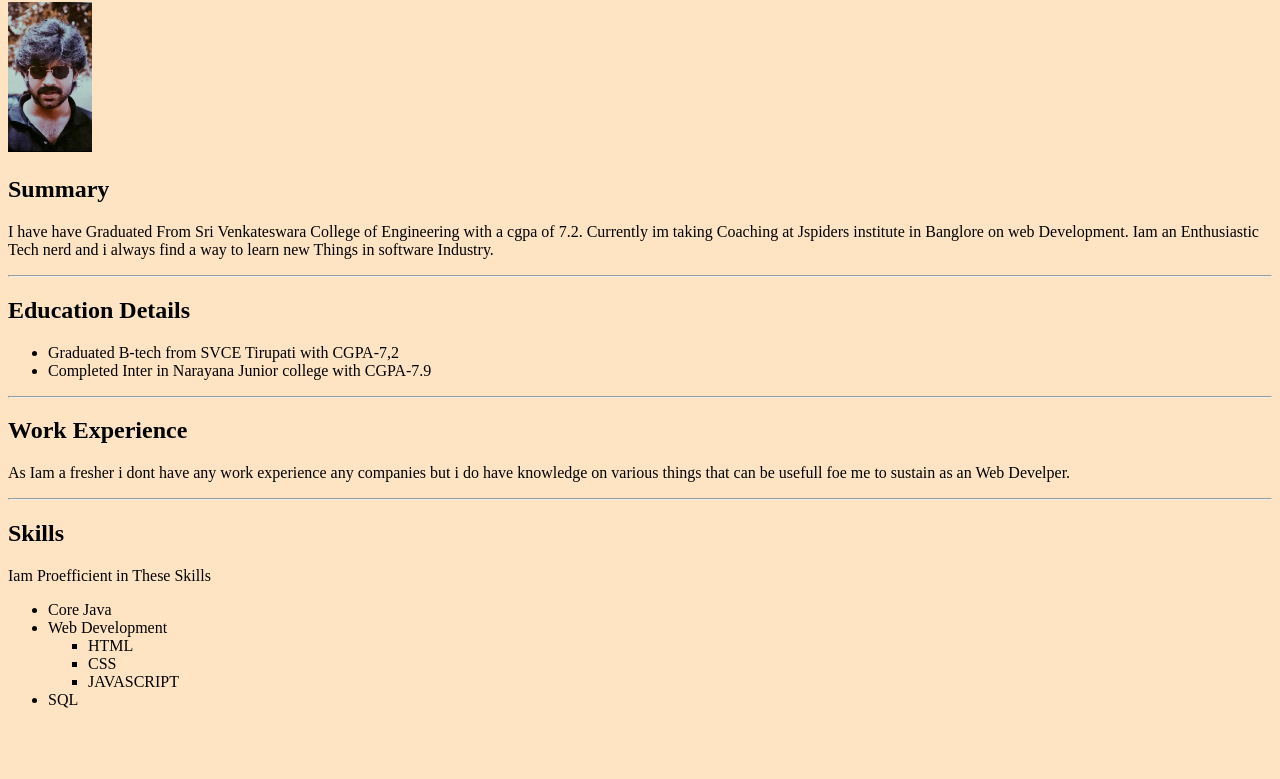
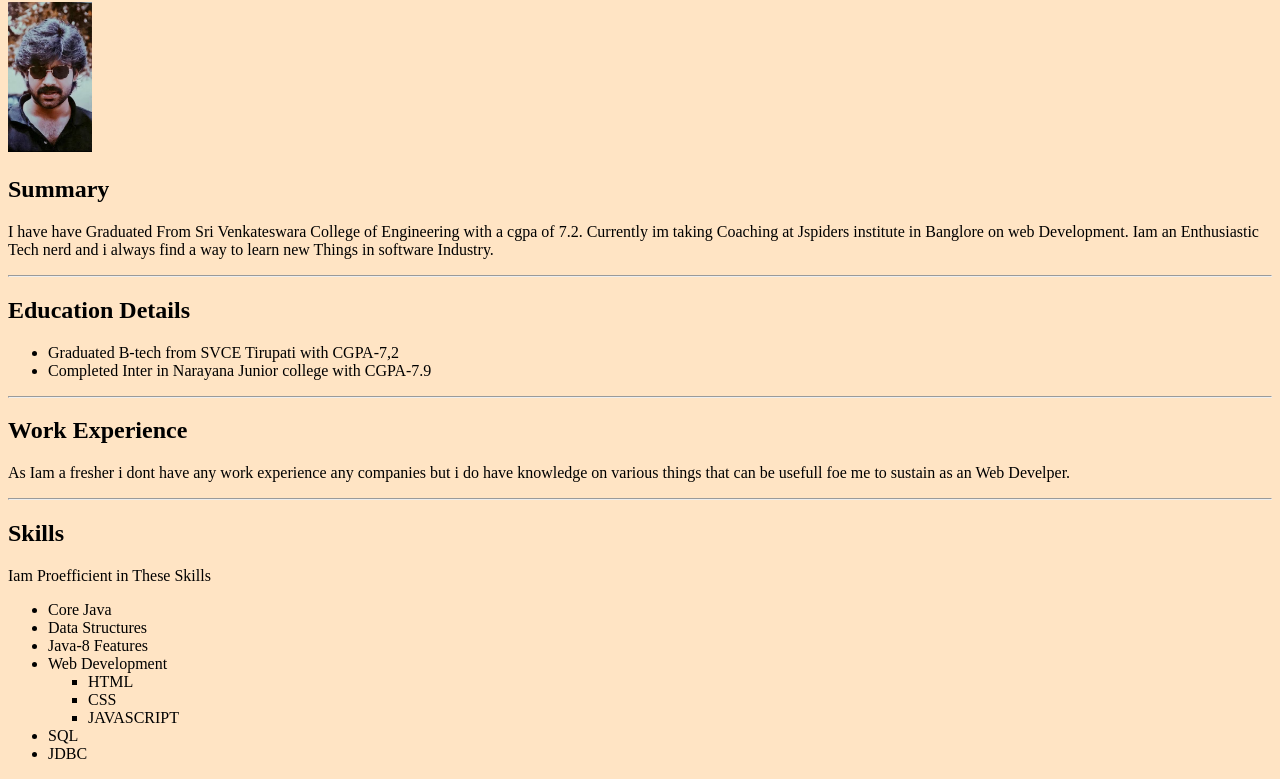
Before and after one commit to Mallesh-145/Port-folio, a plain HTML site: page index.html in a window 1280 px wide. Shown: the part 78-857 px from the top of the page. Before the commit the page ends 803 px from the top, so only its background shows below. Drawn offline with Linux system fonts and the light colour scheme.

Commit message:
Update index.html

```diff
--- a/index.html
+++ b/index.html
@@ -30,6 +30,8 @@
 
         <ul type="*">
             <li>Core Java</li>
+            <li>Data Structures</li>
+            <li>Java-8 Features</li>
             <li>Web Development</li>
             <ul style="list-style-type: square;">
                 <li>HTML</li>
@@ -37,10 +39,7 @@
                 <li>JAVASCRIPT</li>
             </ul>
             <LI>SQL</LI>
-
-
+            <li>JDBC</li>
         </ul>
-
-
 </body>
 </html>
```
